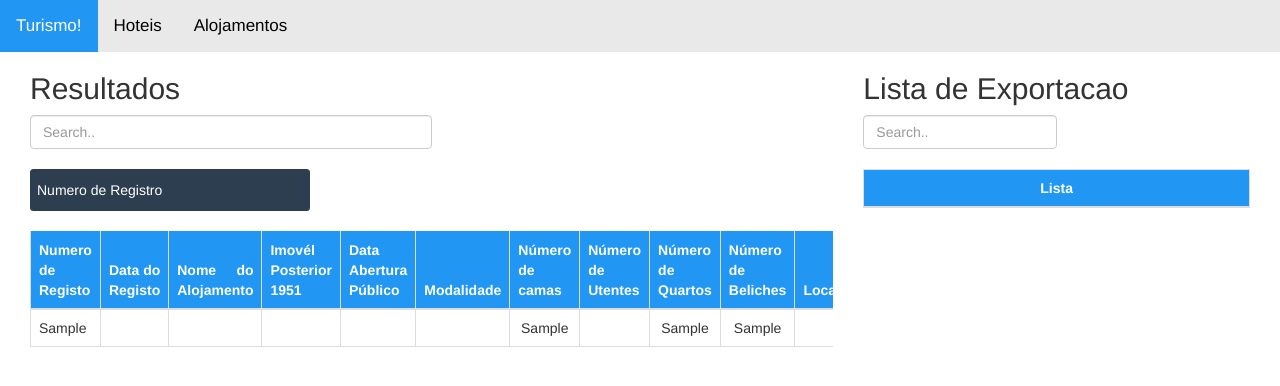
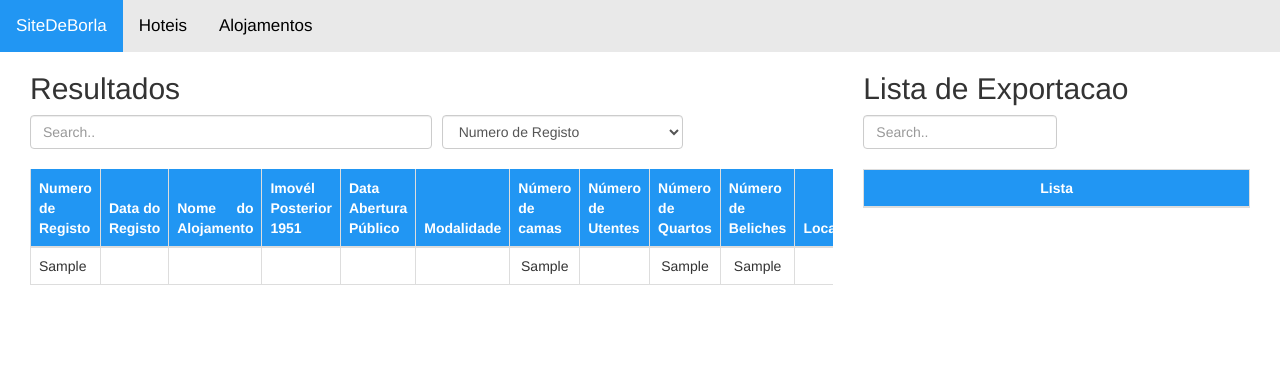
Before and after one commit to VoluntariosCTESPUMa/FormPesquisa, a PHP site: page / in a window 1280 px wide. Shown: the top 386 px of the page. Run offline with PHP 8.4, Linux system fonts and the light colour scheme; tables that the repository leaves empty or names only in its code hold one stand-in row (values such as "Sample post"); data that the repository does not hold is empty.

Commit message:
IndexPhp 5 estrelas

```diff
--- a/guzman/index.php
+++ b/guzman/index.php
@@ -89,6 +89,11 @@
   width: 100%;
   height: 100%;
 }
+.direitinho {
+ display: flex;
+ flex-wrap: wrap;
+}
+
 /* #closebtn {
     margin-left: 15px;
     color: black;
@@ -103,69 +108,13 @@
 #closebtn:hover {
     color: red;
 } */
-
-/* Reset Select */
-select {
-  -webkit-appearance: none;
-  -moz-appearance: none;
-  -ms-appearance: none;
-  appearance: none;
-  outline: 0;
-  box-shadow: none;
-  border: 0 !important;
-  background: #2c3e50;
-  background-image: none;
-}
-/* Custom Select */
-.select {
-  position: relative;
-  display: block;
-  width: 20em;
-  height: 3em;
-  line-height: 3;
-  background: #2c3e50;
-  overflow: hidden;
-  border-radius: .25em;
-}
-select {
-  width: 100%;
-  height: 100%;
-  margin: 0;
-  padding: 0 0 0 .5em;
-  color: #fff;
-  cursor: pointer;
-}
-select::-ms-expand {
-  display: none;
-}
-/* Arrow */
-.select::after {
-  content: '\25BC';
-  position: absolute;
-  top: 0;
-  right: 0;
-  bottom: 0;
-  padding: 0 1em;
-  background: #34495e;
-  pointer-events: none;
-}
-/* Transition */
-.select:hover::after {
-  color: #f39c12;
-}
-.select::after {
-  -webkit-transition: .25s all ease;
-  -o-transition: .25s all ease;
-  transition: .25s all ease;
-}
-
 </style>
 
 </head>
 <body>
 
 <div class="topnav">
-  <a class="active" href="#home">Turismo!</a>
+  <a class="active" href="#home">SiteDeBorla</a>
   <a href="/hoteis">Hoteis</a>
   <a href="/alojamentos">Alojamentos</a>
 </div>
@@ -173,12 +122,12 @@ select::-ms-expand {
 <div class='container'>
 <div class='col-sm-8'>
 <h2>Resultados</h2>
-  <input onkeyup="myFunction()" class='form-control' id='myInput' type='text' style='width: 50%;' placeholder='Search..'>
-  <br>
-  <select class="select" id="mySelect">
-        <option value="0" >Numero de Registro</option>
-        <option value="1" >Data registo</option>
-        <option value="2"> Nome do Alojamento </option>
+<div class="direitinho">
+  <input onkeyup="myFunction()" class="form-control" id='myInput' type='text' style='width: 50%;' placeholder='Search..'>
+  <select class="form-control" style='width: 30%; margin-left: 10px;' id="mySelect">
+        <option value="0" >Numero de Registo</option>
+        <option value="1" >Data do Registo</option>
+        <option value="2">Nome do Alojamento</option>
         <option value="3" >Imovél Posterior 1951</option>
         <option value="4" >Data Abertura Público</option>
         <option value="5"> Modalidade</option>
@@ -186,17 +135,16 @@ select::-ms-expand {
         <option value="7" >Número de Utentes</option>
         <option value="8"> Número de Quartos </option>
         <option value="9" >Número de Beliches</option>
-        <option value="10" >Localização(Endereço)</option>
-        <option value="11">Localização(Codigo Postal) </option>
+        <option value="10">Localização(Endereço) </option>
+        <option value="11" >Localização(Código de Postal)</option>
         <option value="12" >Localidade</option>
-        <option value="13" >Freguesia</option>
-        <option value="14"> Concelho </option>
-        <option value="15"> Distrito </option>
+        <option value="13">Freguesia</option>
+        <option value="14" >Concelho</option>
+        <option value="15" >Distrito </option>
 
-  </select>
-
-
-  <br>
+    </select>
+    </div>
+    <br>
   <div style='overflow-x:scroll; overflow-y:scroll; height:450px;'>
   <table class='table table-bordered table-striped' style='border:1px solid #2196F3;'>
     <thead>
@@ -213,7 +161,7 @@ select::-ms-expand {
       <th class="thcss">Número de Beliches</th>
       <th class="thcss">Localização(Endereço)</th>
       <th class="thcss">Localização(Código de Postal)</th>
-      <th class="thcss"> Localidade</th>
+      <th class="thcss">Localidade</th>
       <th class="thcss">Freguesia</th>
       <th class="thcss">Concelho</th>
       <th class="thcss">Distrito </th>
@@ -239,7 +187,7 @@ select::-ms-expand {
       <th style="background-color: #2196F3;color:white;text-align:center;" >Lista</th>
       </tr>
     </thead>
-
+    </tbody>
   </table>
   </div>
 </div>
@@ -250,6 +198,16 @@ select::-ms-expand {
 
 </body>
 
+<!-- <script>
+$(document).ready(function(){
+  $("#myInput").on("keyup", function() {
+    var value = $(this).val().toLowerCase();
+    $("#myTable tr").filter(function() {
+      $(this).toggle($(this).text().toLowerCase().indexOf(value) > -1)
+    });
+  });
+});
+</script> -->
 
 <script>
 function myFunction() {
@@ -286,4 +244,5 @@ $(document).ready(function(){
 </script>
 
 
+
 </html>
```
